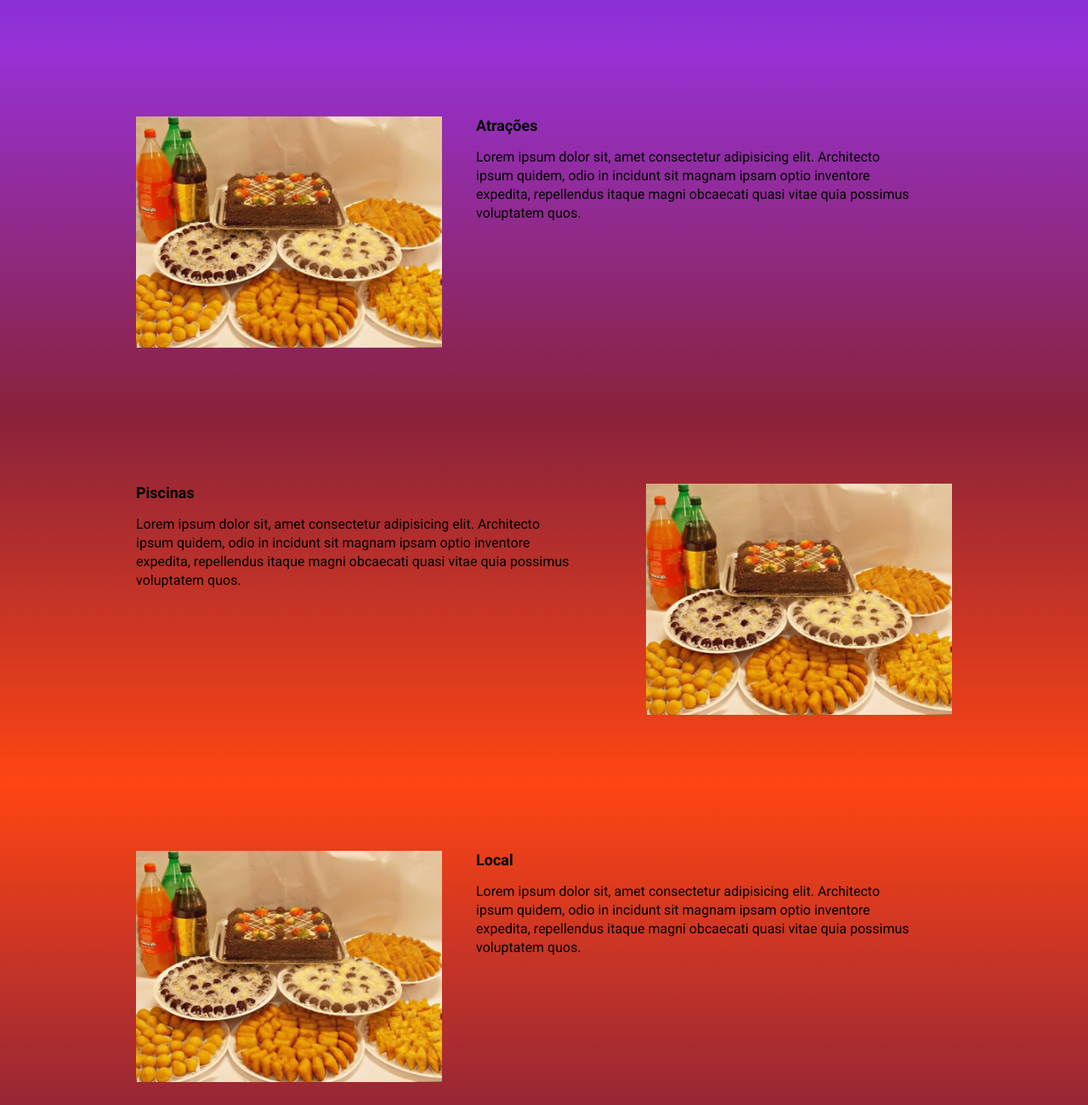
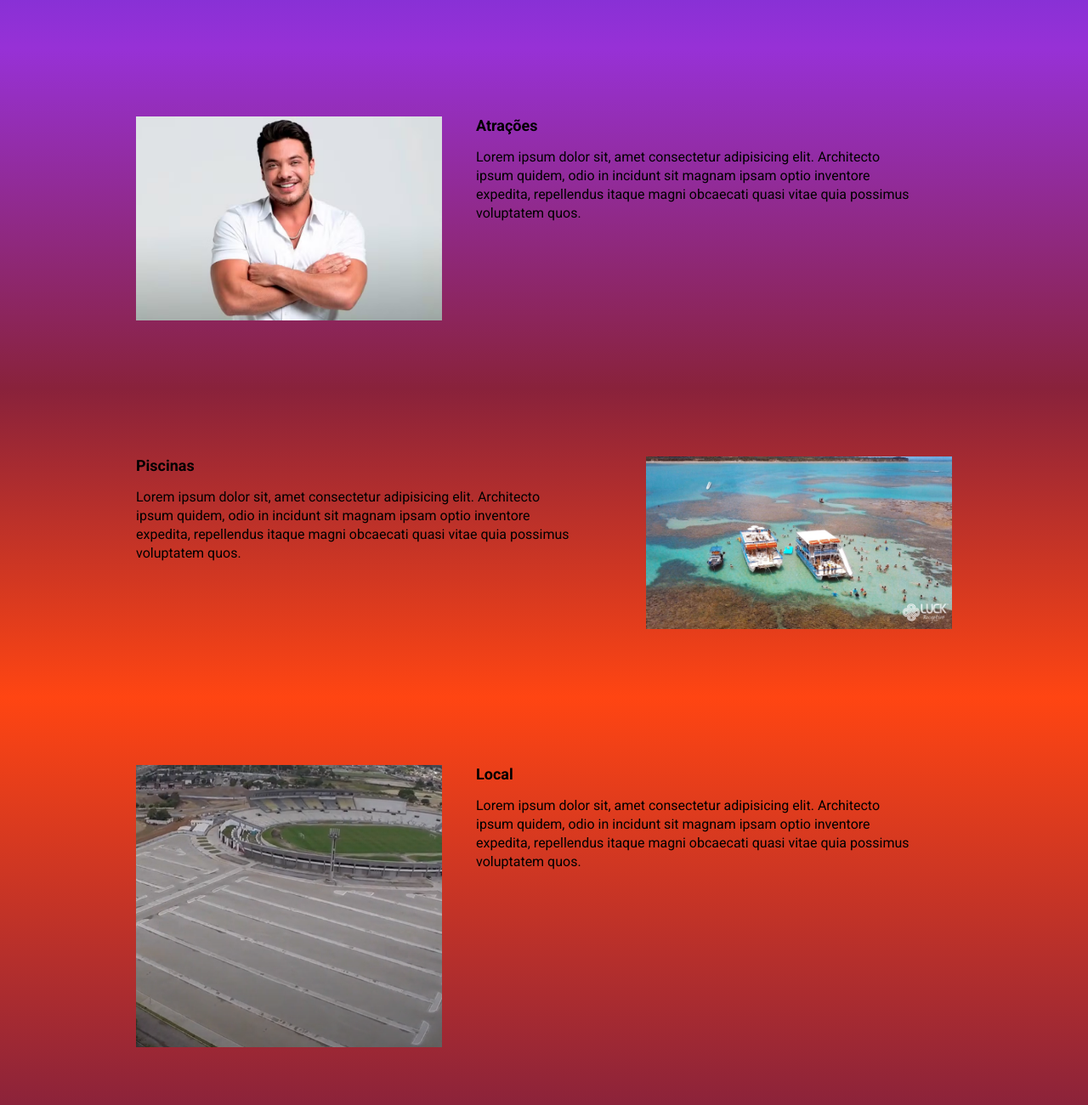
Before and after one commit to Andrew12302/Contagem_aniversario, a website built with Parcel: page src/index.html in a window 1280 px wide. Shown: the part 880-2180 px from the top of the page at 85% size. Built offline with nearby package versions, Linux system fonts and the light colour scheme.

Commit message:
corrigindo as imagens das sessões

```diff
--- a/src/index.html
+++ b/src/index.html
@@ -10,7 +10,7 @@
     <link href="https://fonts.googleapis.com/css2?family=Roboto:ital,wght@0,100..900;1,100..900&display=swap" rel="stylesheet">
 
     <link rel="stylesheet" href="styles/main.scss">
-      <link rel="stylesheet" href="https://unpkg.com/aos@next/dist/aos.css" />
+    <link rel="stylesheet" href="https://unpkg.com/aos@next/dist/aos.css" />
 </head>
 <body>
     <header class="hero">
@@ -60,7 +60,7 @@
                     Lorem ipsum dolor sit, amet consectetur adipisicing elit. Architecto ipsum quidem, odio in incidunt sit magnam ipsam optio inventore expedita, repellendus itaque magni obcaecati quasi vitae quia possimus voluptatem quos.
                 </p>
             </div>
-            <img class="event__image" src="./images/kit_salgados.jpg" alt="Salgados">
+            <img class="event__image" src="./images/wesleysafadao.avif" alt="Wesley safadao">
         </div>
     </section>
     <section class="event event--data-science">
@@ -71,7 +71,7 @@
                     Lorem ipsum dolor sit, amet consectetur adipisicing elit. Architecto ipsum quidem, odio in incidunt sit magnam ipsam optio inventore expedita, repellendus itaque magni obcaecati quasi vitae quia possimus voluptatem quos.
                 </p>
             </div>
-            <img class="event__image" src="./images/kit_salgados.jpg" alt="Salgados">
+            <img class="event__image" src="./images/piscinas.jpg" alt="Piscinas naturais">
         </div>
     </section>
     <section class="event event--backend event--image-left">
@@ -82,7 +82,7 @@
                     Lorem ipsum dolor sit, amet consectetur adipisicing elit. Architecto ipsum quidem, odio in incidunt sit magnam ipsam optio inventore expedita, repellendus itaque magni obcaecati quasi vitae quia possimus voluptatem quos.
                 </p>
             </div>
-            <img class="event__image" src="./images/kit_salgados.jpg" alt="Salgados">
+            <img class="event__image" src="./images/almeidao-estacionamento-estadio-jp-560x517.png" alt="Almeidao estacionamento">
         </div>
     </section>
 
```
Also changed, not shown: src/images/almeidao-estacionamento-estadio-jp-560x517.png (added), src/images/piscinas.jpg (added), src/images/wesleysafadao.avif (added).
